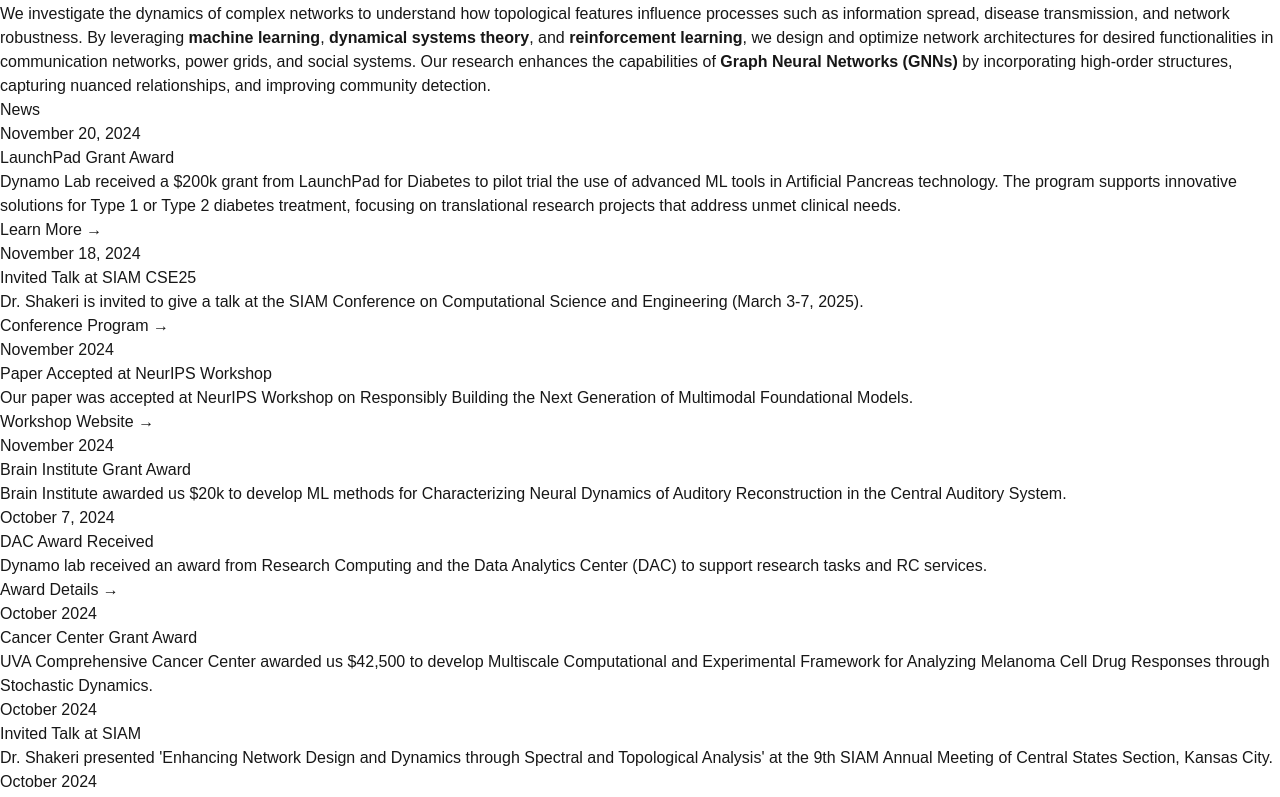
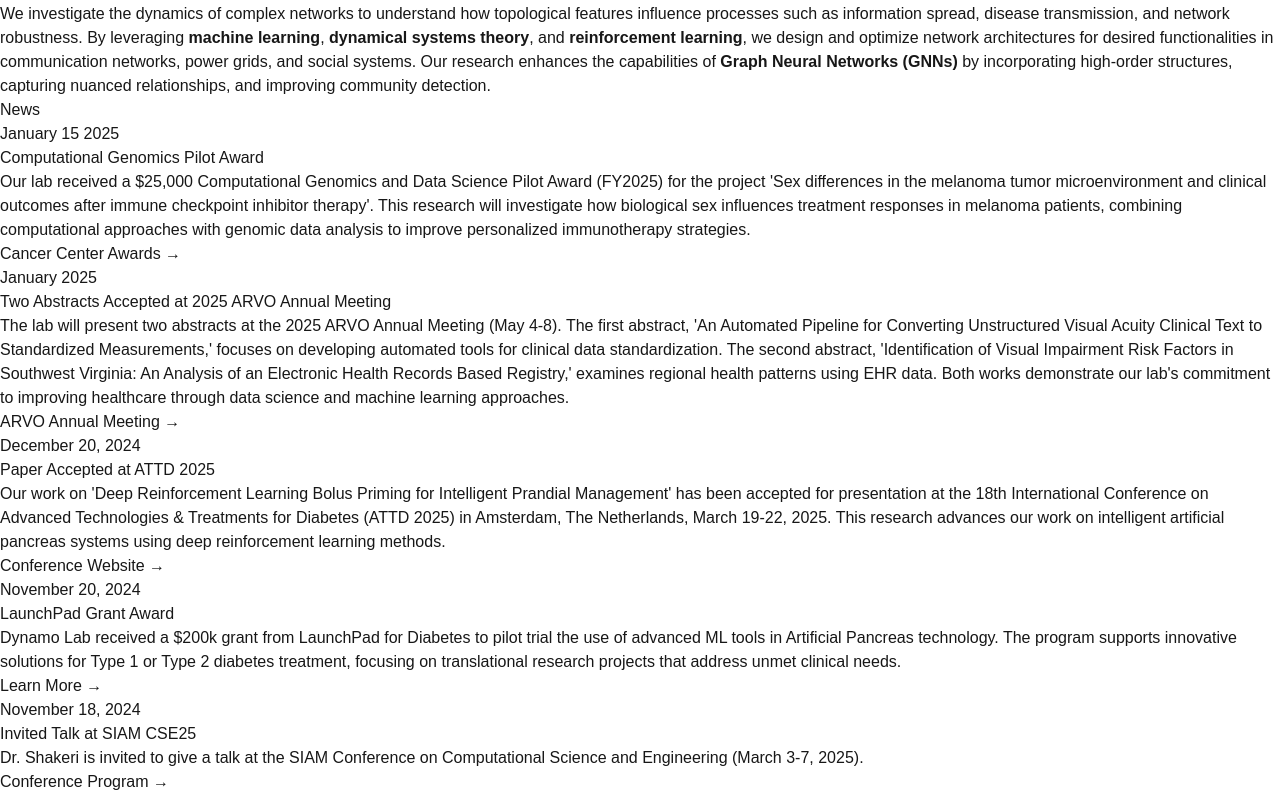
Before and after one commit to Shakeri-Lab/shakeri-lab.github.io, a Next.js app: page / in a window 1280 px wide. Shown: the part 1360-2157 px from the top of the page. Built offline with nearby package versions, Linux system fonts and the light colour scheme.

Commit message:
Add new news items for ARVO abstracts, Computational Genomics award, and ATTD 2025 paper

```diff
--- a/src/data/news.ts
+++ b/src/data/news.ts
@@ -1,6 +1,33 @@
 import { NewsItem } from '@/types';
 
 export const news: NewsItem[] = [
+  {
+    date: "January 15 2025",
+    title: "Computational Genomics Pilot Award",
+    content: "Our lab received a $25,000 Computational Genomics and Data Science Pilot Award (FY2025) for the project 'Sex differences in the melanoma tumor microenvironment and clinical outcomes after immune checkpoint inhibitor therapy'. This research will investigate how biological sex influences treatment responses in melanoma patients, combining computational approaches with genomic data analysis to improve personalized immunotherapy strategies.",
+    links: [{
+      text: "Cancer Center Awards",
+      url: "https://uvacancercenter.infoready4.com/CompetitionSpace/#freeformCompetitionDetail/1954028"
+    }]
+  },
+  {
+    date: "January 2025",
+    title: "Two Abstracts Accepted at 2025 ARVO Annual Meeting",
+    content: "The lab will present two abstracts at the 2025 ARVO Annual Meeting (May 4-8). The first abstract, 'An Automated Pipeline for Converting Unstructured Visual Acuity Clinical Text to Standardized Measurements,' focuses on developing automated tools for clinical data standardization. The second abstract, 'Identification of Visual Impairment Risk Factors in Southwest Virginia: An Analysis of an Electronic Health Records Based Registry,' examines regional health patterns using EHR data. Both works demonstrate our lab's commitment to improving healthcare through data science and machine learning approaches.",
+    links: [{
+      text: "ARVO Annual Meeting",
+      url: "https://www.arvo.org/annual-meeting/"
+    }]
+  },
+  {
+    date: "December 20, 2024",
+    title: "Paper Accepted at ATTD 2025",
+    content: "Our work on 'Deep Reinforcement Learning Bolus Priming for Intelligent Prandial Management' has been accepted for presentation at the 18th International Conference on Advanced Technologies & Treatments for Diabetes (ATTD 2025) in Amsterdam, The Netherlands, March 19-22, 2025. This research advances our work on intelligent artificial pancreas systems using deep reinforcement learning methods.",
+    links: [{
+      text: "Conference Website",
+      url: "https://attd.kenes.com/"
+    }]
+  },
   {
     date: "November 20, 2024",
     title: "LaunchPad Grant Award",
```
